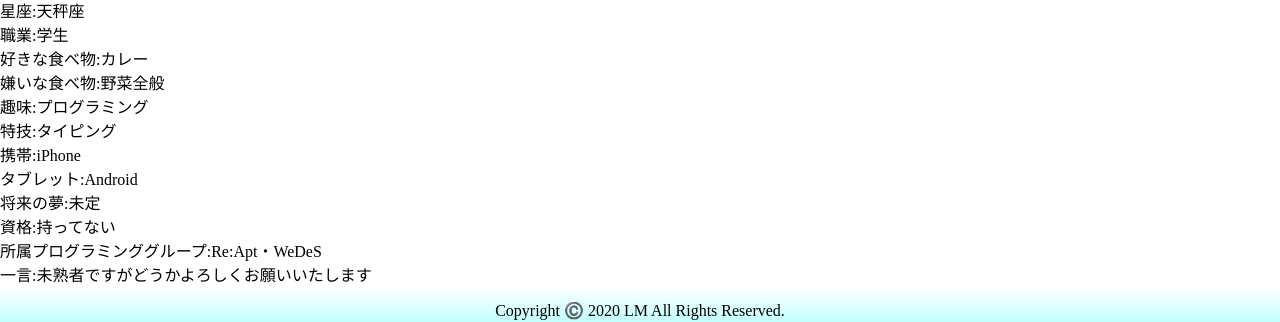
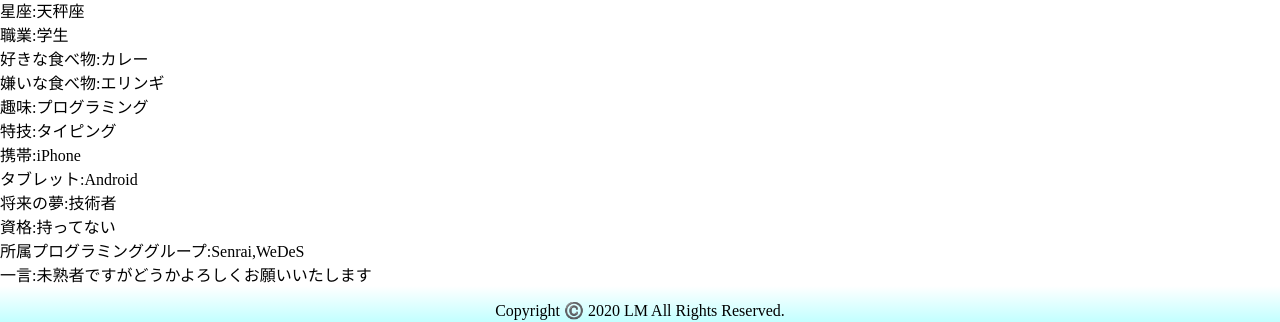
Before and after one commit to LM-1863/riporipo, a plain HTML site: page About.html in a window 1280 px wide. Shown: the part 234-556 px from the top of the page. Drawn offline with Linux system fonts and the light colour scheme.

Commit message:
Update1
First Update

```diff
--- a/About.html
+++ b/About.html
@@ -36,14 +36,14 @@
       <li>星座:天秤座</li>
       <li>職業:学生</li>
       <li>好きな食べ物:カレー</li>
-      <li>嫌いな食べ物:野菜全般</li>
+      <li>嫌いな食べ物:エリンギ</li>
       <li>趣味:プログラミング</li>
       <li>特技:タイピング</li>
       <li>携帯:iPhone</li>
       <li>タブレット:Android</li>
-      <li>将来の夢:未定</li>
+      <li>将来の夢:技術者</li>
       <li>資格:持ってない</li>
-      <li>所属プログラミンググループ:Re:Apt・WeDeS</li>
+      <li>所属プログラミンググループ:Senrai,WeDeS</li>
       <li>一言:未熟者ですがどうかよろしくお願いいたします</li>
     </ol>
     <footer>
```
